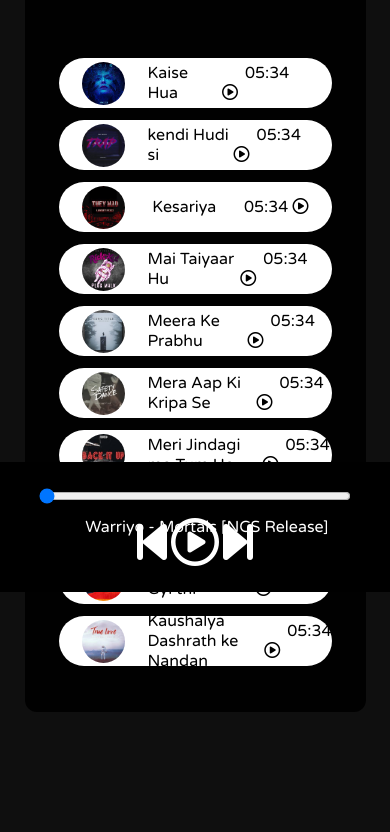
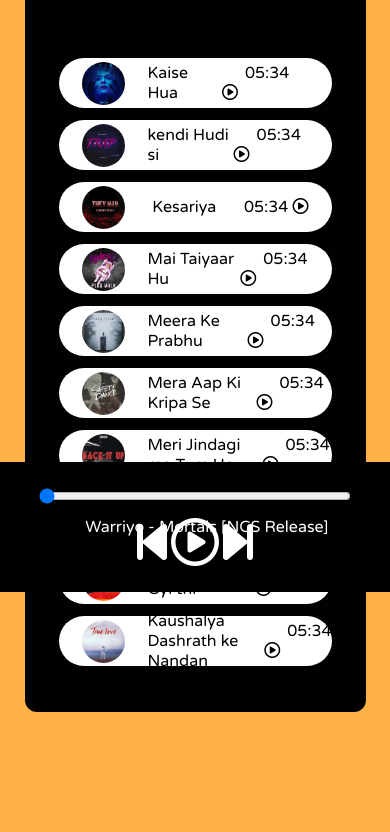
Before and after one commit to amreshkyadav998/Spotify-clone, a plain HTML site: page index.html in a window 390 px wide. Shown: the part 252-1084 px from the top of the page. Drawn offline with Linux system fonts and the light colour scheme.

Commit message:
Update style.css

```diff
--- a/style.css
+++ b/style.css
@@ -117,6 +117,6 @@ nav ul li{
 
 @media only screen and (max-width: 1100px) {
     body {
-      background-color: #0f0f0f;
+      background-color:  #ffb347;
     }
   }
```
